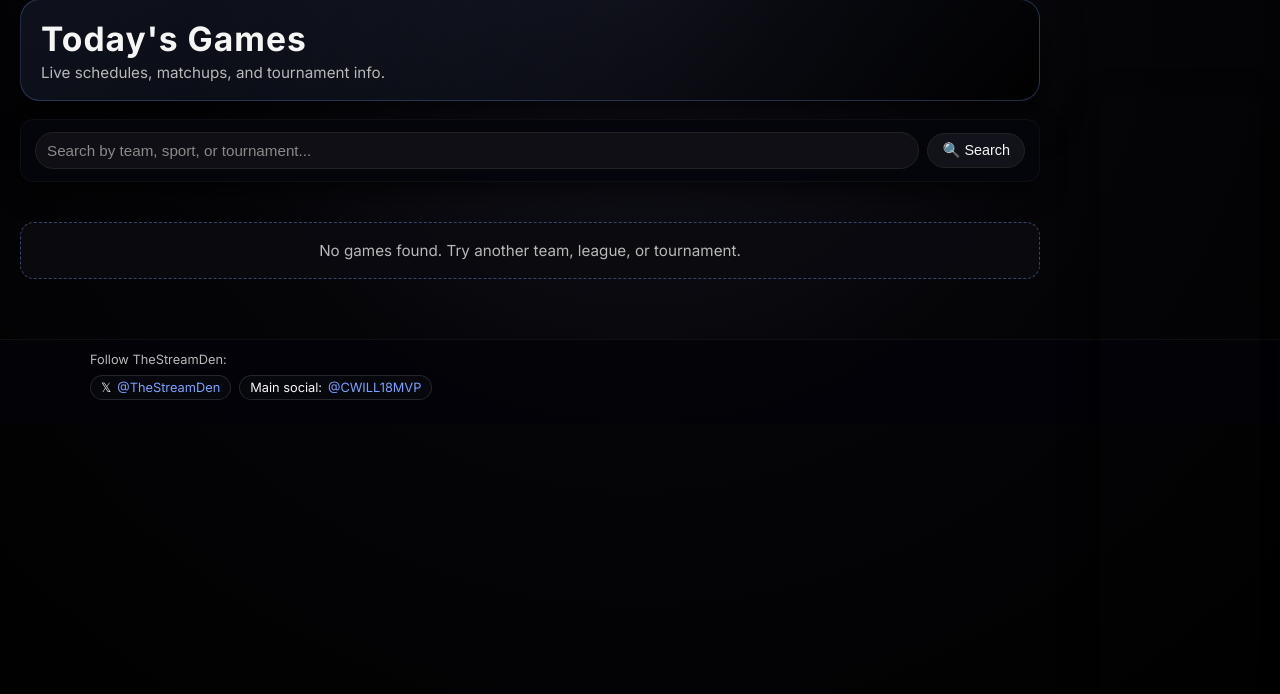
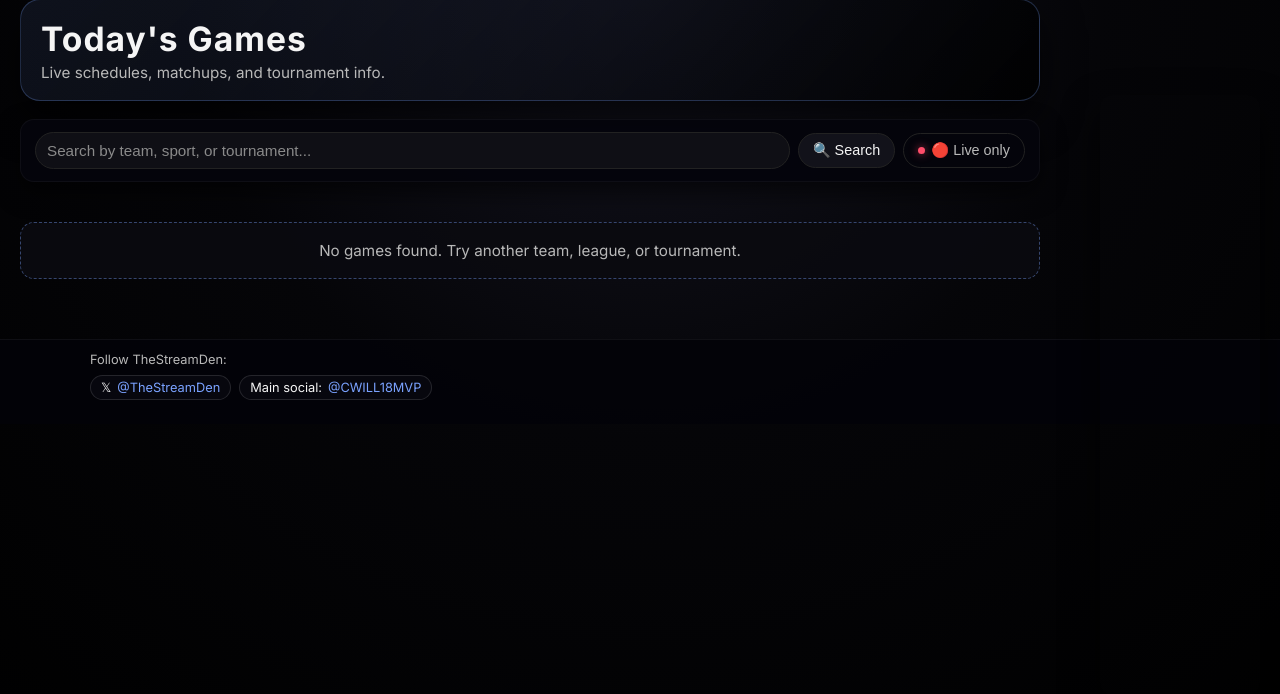
Before and after one commit to masterdonut12345/streaming-website, a Flask app: template templates/index.html in a window 1280 px wide. Shown: the part 25-719 px from the top of the page. Run offline with Flask 3, Linux system fonts and the light colour scheme; the template is opened without the code that fills it, so the values that code supplies are empty; some libraries are stand-ins or nearby versions.

Commit message:
added support for only live games

```diff
--- a/app.py
+++ b/app.py
@@ -33,6 +33,7 @@ def load_games():
       - matchup
       - watch_url
       - streams: list of {"label": ..., "embed_url": ...}
+      - is_live: bool (if CSV has an 'is_live' column)
     """
     if not os.path.exists(DATA_PATH):
         print(f"[load_games] CSV not found at {DATA_PATH}")
@@ -82,6 +83,14 @@ def load_games():
         else:
             game_id = int(idx)
 
+        # determine live flag if CSV has an is_live column
+        is_live = False
+        if "is_live" in df.columns:
+            raw_live = row.get("is_live")
+            if pd.notna(raw_live):
+                raw_str = str(raw_live).strip().lower()
+                is_live = raw_str in ("1", "true", "yes", "y", "live")
+
         game = {
             "id": game_id,
             "date_header": row.get("date_header"),
@@ -93,6 +102,7 @@ def load_games():
             "matchup": row.get("matchup"),
             "watch_url": row.get("watch_url"),
             "streams": streams,
+            "is_live": is_live,
         }
 
         games.append(game)
@@ -119,6 +129,13 @@ def index():
                 filtered.append(g)
         games = filtered
 
+    # live-only filter flag
+    live_only_param = request.args.get("live_only", "").strip().lower()
+    live_only = live_only_param in ("1", "true", "yes", "on")
+
+    if live_only:
+        games = [g for g in games if g.get("is_live")]
+
     sections_by_sport = {}
     for game in games:
         sport = game.get("sport") or "Other"
@@ -131,7 +148,7 @@ def index():
 
     sections.sort(key=lambda s: s["sport"])
 
-    return render_template("index.html", sections=sections, search_query=q)
+    return render_template("index.html", sections=sections, search_query=q, live_only=live_only)
 
 
 @app.route("/game/<int:game_id>")
@@ -144,8 +161,7 @@ def game_detail(game_id):
     print(f"[game_detail] Game id={game_id}")
     print(f"[game_detail]  matchup={game.get('matchup')}")
     print(f"[game_detail]  streams={game.get('streams')}")
-    if random.random() < 0.1:
-        return request("https://www.effectivegatecpm.com/d01t94kua?key=491dbdc350af1bf2b2f5c05ef1a574df")
+
     # Just render the game page.
     return render_template("game.html", game=game)
 
--- a/templates/index.html
+++ b/templates/index.html
@@ -214,6 +214,29 @@
             background: rgba(255, 255, 255, 0.02);
         }
 
+        /* live filter button in search bar */
+        .live-filter-button {
+            border-radius: 999px;
+            border: 1px solid rgba(255, 77, 106, 0.6);
+            background: rgba(255, 77, 106, 0.12);
+            color: #ffdfe7;
+        }
+
+        .live-filter-button::before {
+            content: "";
+            width: 7px;
+            height: 7px;
+            border-radius: 999px;
+            background: var(--live);
+            box-shadow: 0 0 8px rgba(255, 77, 106, 0.7);
+        }
+
+        .live-filter-button.active {
+            background: rgba(255, 77, 106, 0.25);
+            border-color: rgba(255, 77, 106, 0.9);
+            color: #ffeef2;
+        }
+
         .sport-section {
             margin-bottom: 16px;
             border-radius: 14px;
@@ -340,6 +363,7 @@
             font-weight: 500;
         }
 
+        /* old status badge styles (kept in case you re-use elsewhere) */
         .status-badge {
             font-size: 0.7rem;
             text-transform: uppercase;
@@ -365,6 +389,31 @@
             border-radius: 999px;
             background: var(--live);
             box-shadow: 0 0 8px rgba(255, 77, 106, 0.7);
+        }
+
+        /* NEW: live pill shown next to each live game */
+        .live-button {
+            font-size: 0.7rem;
+            text-transform: uppercase;
+            letter-spacing: 0.08em;
+            padding: 4px 10px;
+            border-radius: 999px;
+            border: 1px solid rgba(255, 77, 106, 0.9);
+            background: rgba(255, 77, 106, 0.18);
+            color: #ffeef2;
+            display: inline-flex;
+            align-items: center;
+            gap: 6px;
+            cursor: default;
+        }
+
+        .live-button::before {
+            content: "";
+            width: 7px;
+            height: 7px;
+            border-radius: 999px;
+            background: var(--live);
+            box-shadow: 0 0 8px rgba(255, 77, 106, 0.8);
         }
 
         .empty-state {
@@ -458,10 +507,24 @@
             <button type="submit">
                 🔍 Search
             </button>
+
+            <!-- Live-only toggle button -->
+            <button
+                type="button"
+                class="live-filter-button {% if live_only %}active{% endif %}"
+                onclick="toggleLiveOnly({{ 'true' if live_only else 'false' }})">
+                🔴 Live only
+            </button>
+
             {% if search_query %}
                 <button type="button" onclick="window.location='{{ url_for('index') }}'">
                     ✖ Clear
                 </button>
+            {% endif %}
+
+            {# Preserve live_only when searching #}
+            {% if live_only %}
+                <input type="hidden" name="live_only" value="1">
             {% endif %}
         </form>
 
@@ -496,9 +559,9 @@
                                         </a>
                                     </div>
                                     {% if game.is_live %}
-                                        <div class="status-badge status-live">
-                                            <span class="live-dot"></span> LIVE
-                                        </div>
+                                        <button class="live-button" type="button">
+                                            LIVE
+                                        </button>
                                     {% endif %}
                                 </div>
                                 <div class="meta">
@@ -559,6 +622,17 @@
     </footer>
 
     <script>
+        // toggle the live_only filter in the URL
+        function toggleLiveOnly(currentlyOn) {
+            const url = new URL(window.location.href);
+            if (currentlyOn) {
+                url.searchParams.delete('live_only');
+            } else {
+                url.searchParams.set('live_only', '1');
+            }
+            window.location.href = url.toString();
+        }
+
         // Make each sport-section collapsible
         document.addEventListener('DOMContentLoaded', function () {
             const sections = document.querySelectorAll('.sport-section');
```
